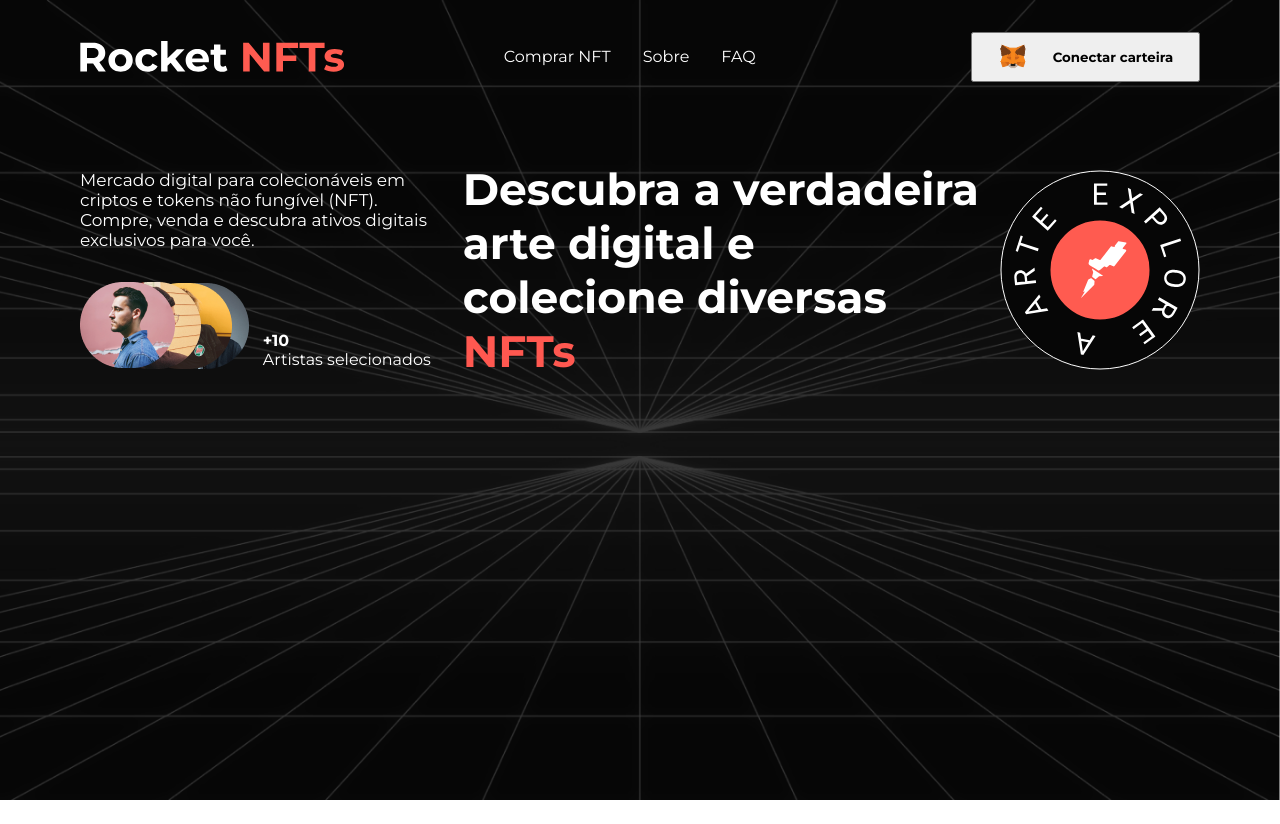
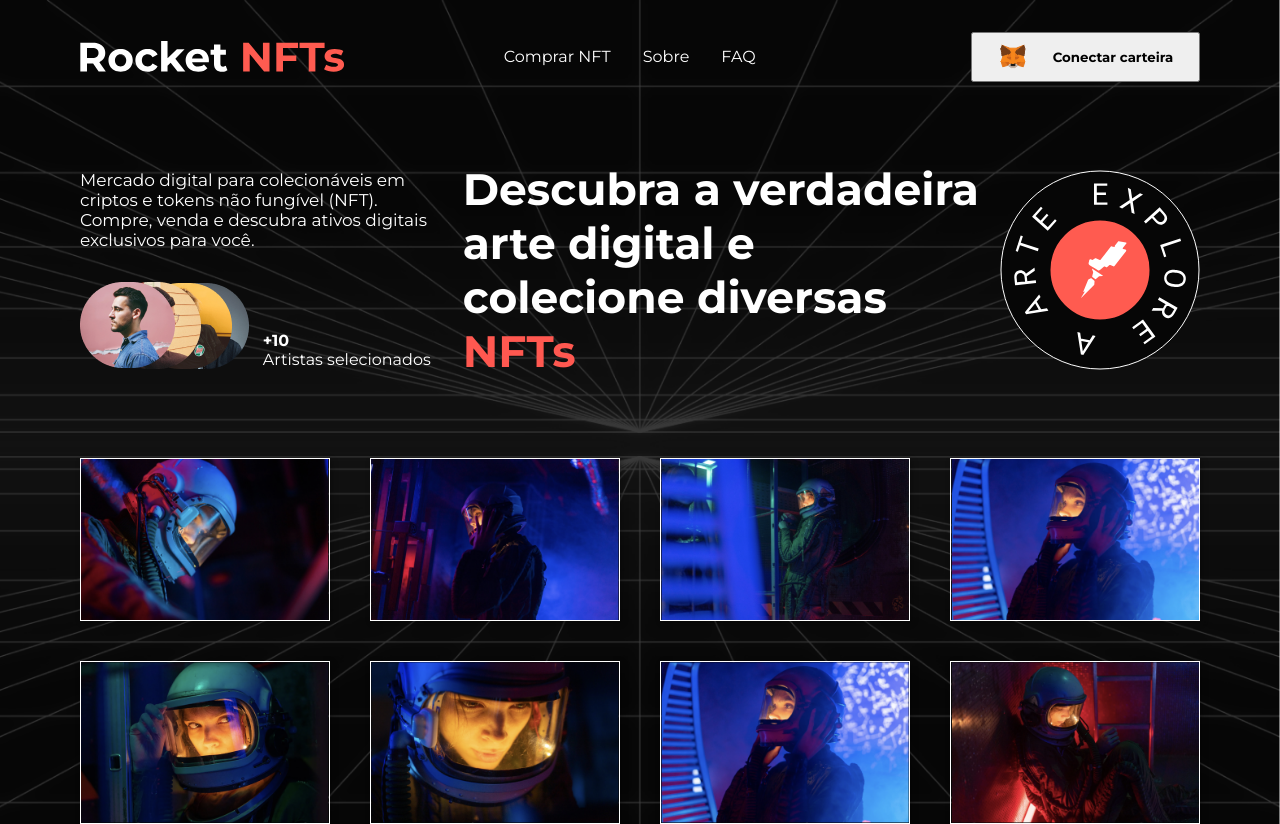
Before and after one commit to pedroviniciusn/Desafio_Rocket_NFTs, a React (Vite) app: page / in a window 1280 px wide. Before the commit the page ends 800 px from the top, so only its background shows below. Built offline with nearby package versions, Linux system fonts and the light colour scheme.

Commit message:
finalizando a home

```diff
--- a/package.json
+++ b/package.json
@@ -17,7 +17,8 @@
     "yarn": "^1.22.19"
   },
   "devDependencies": {
-    "@types/react": "^18.0.0",
+    "@types/node": "^18.0.0",
+    "@types/react": "^18.0.14",
     "@types/react-dom": "^18.0.0",
     "@types/styled-components": "^5.1.25",
     "@vitejs/plugin-react": "^1.3.0",
--- /dev/null
+++ b/src/components/Header/home/gallery/ImagesGallery.tsx
@@ -0,0 +1,45 @@
+import Image1 from '../../../../assets/galeria-1.png'
+import Image2 from '../../../../assets/galeria-2.png'
+import Image3 from '../../../../assets/galeria-3.png'
+import Image4 from '../../../../assets/galeria-4.png'
+import Image5 from '../../../../assets/galeria-5.png'
+import Image6 from '../../../../assets/galeria-6.png'
+import Image7 from '../../../../assets/galeria-7.png'
+import Image8 from '../../../../assets/galeria-8.png'
+
+
+export const ImagesGallery = [
+    {
+        id: Math.floor(Math.random() * 10),
+        img: Image1,
+
+    },
+    {
+        id: Math.floor(Math.random() * 10),
+        img: Image2,
+    },
+    {
+        id: Math.floor(Math.random() * 10),
+        img: Image3,
+    },
+    {
+        id: Math.floor(Math.random() * 10),
+        img: Image4,
+    },
+    {
+        id: Math.floor(Math.random() * 10),
+        img: Image5,
+    },
+    {
+        id: Math.floor(Math.random() * 10),
+        img: Image6,
+    },
+    {
+        id: Math.floor(Math.random() * 10),
+        img: Image7,
+    },
+    {
+        id: Math.floor(Math.random() * 10),
+        img: Image8,
+    },
+]
--- a/src/components/Header/home/index.tsx
+++ b/src/components/Header/home/index.tsx
@@ -1,7 +1,13 @@
 import LogoExplorer from '../../../assets/badge.svg'
 import GrupoDeArtistas from '../../../assets/group-avarts.png'
+import {ImagesGallery} from './gallery/ImagesGallery'
+import { Container } from './styles'
 
-import { Container } from './styles'
+interface itemProps {
+    id: number;
+    img: string;
+}
+
 
 export default function Home() {
     return (
@@ -34,7 +40,13 @@ export default function Home() {
                     </div>
 
                     <img src={LogoExplorer} alt='Logo explorer' className='logo_explorer'/>
-
+                </div>
+                <div className='galleryContent'>
+                    {ImagesGallery.map((item: itemProps) => {
+                        return (
+                            <img key={item.id} src={item.img}/>
+                        )
+                    })}
                 </div>
             </main>
       </Container>
--- a/src/components/Header/home/styles.ts
+++ b/src/components/Header/home/styles.ts
@@ -50,6 +50,20 @@ export const Container = styled.section`
                 height: 200px;
             }
         }
+
+        .galleryContent {
+            padding-top: 5rem;
+            display: grid;
+            grid-template-columns: repeat(auto-fill, minmax(200px, 1fr));
+            grid-gap: 40px;
+            align-items: stretch;
+
+            img {
+                border: 1px solid #FFFFFF;
+                box-shadow: 2px 2px 6px 0px  rgba(0,0,0,0.3);
+                max-width: 100%;
+            }
+        }
     }
 
 `
--- a/src/components/Header/index.tsx
+++ b/src/components/Header/index.tsx
@@ -2,7 +2,7 @@ import MenuItens from './MenuItens'
 
 import Logo from '../../assets/logo.svg'
 
-import {Container} from './styles'
+import { Container } from './styles'
 import Button from './Button'
 
 
```
Also changed, not shown: 2 other files (tests, documents, lock files or other folders).
